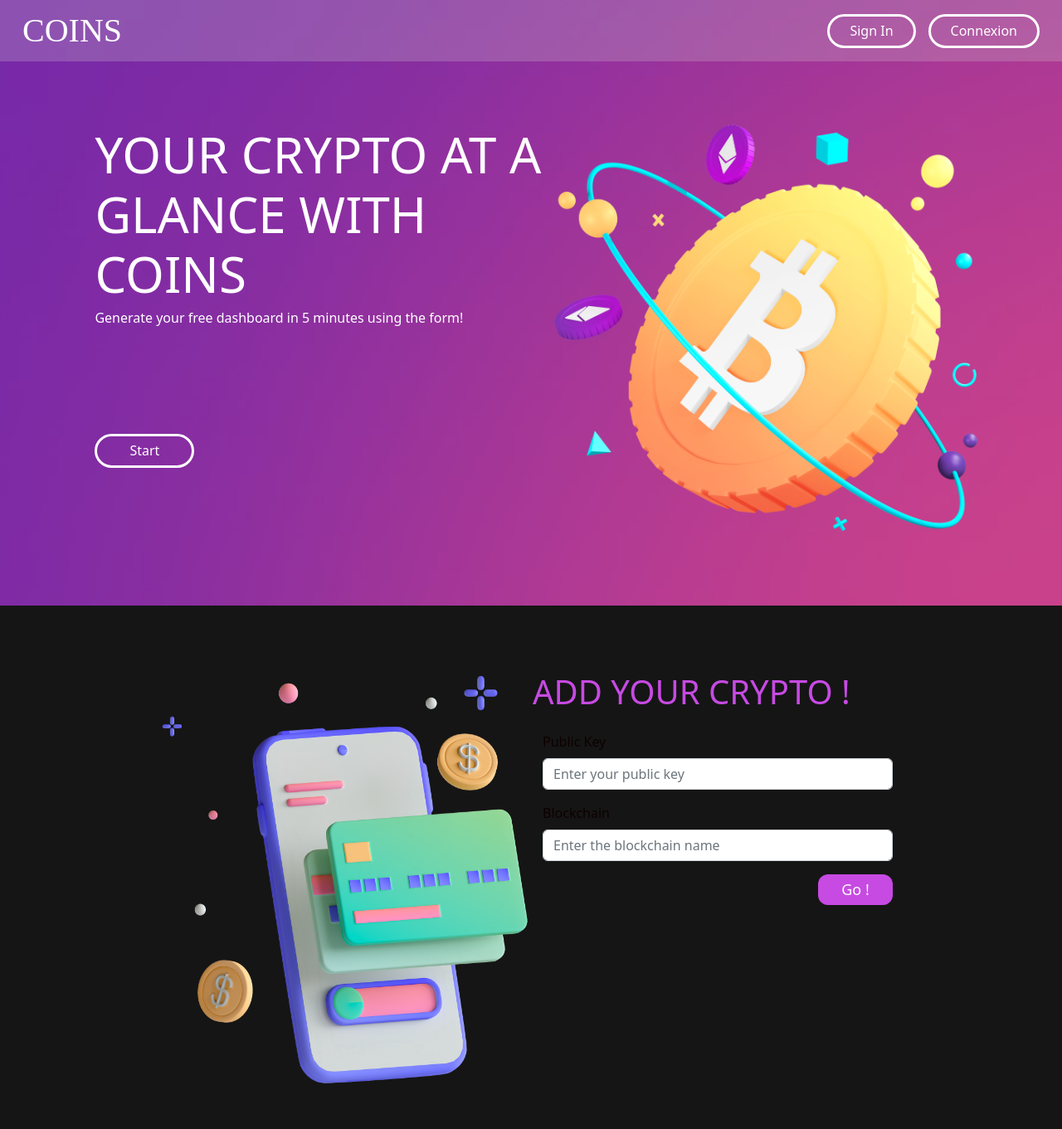
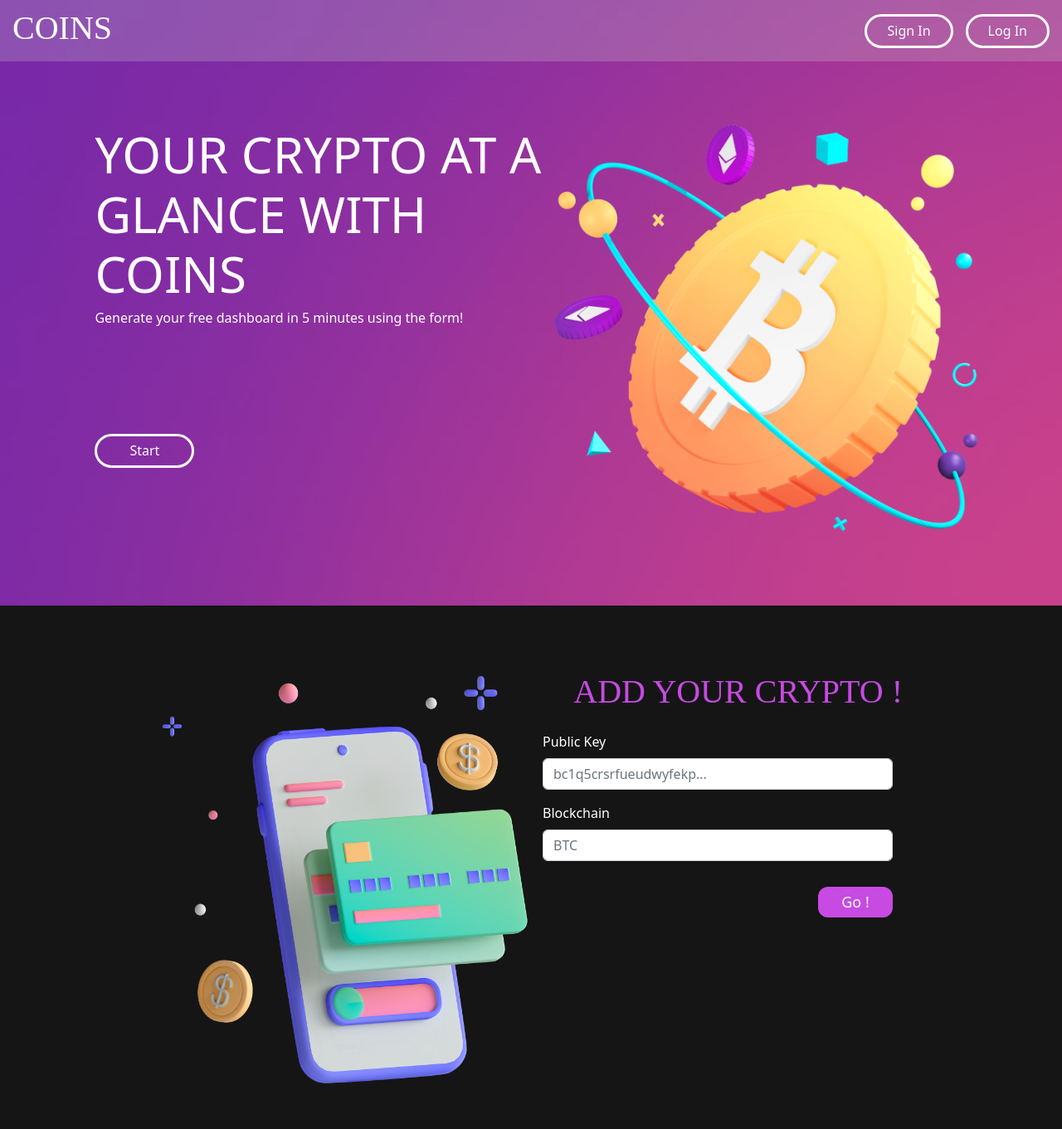
Before and after one commit to etoriaz/coins, a Rails app: page / in a window 1280 px wide. Shown: the top 1361 px of the page at 83% size. Run offline with Rails 7, Linux system fonts and the light colour scheme; style sheets or scripts are compiled from the project's sources; some libraries are stand-ins or nearby versions; some web fonts are replaced.

Commit message:
home sign log

```diff
--- a/app/assets/stylesheets/components/_btn.scss
+++ b/app/assets/stylesheets/components/_btn.scss
@@ -3,13 +3,28 @@
   padding: 8px 24px;
   border-radius: 35px;
   border: 3px solid #FFFFFF;
+  transition: .3s;
+
+  &:hover {
+    background-color: rgba(255, 255, 255, 0.2);
+    border: 3px solid #FFFFFF;
+    color: #FFFFFF;
+  }
 }
 
 .start-btn {
   width: 120px;
   display: flow-root;
   margin-top: 130px;
+  transition: .3s;
+
+  &:hover {
+    background-color: rgba(255, 255, 255, 0.2);
+    border: 3px solid #FFFFFF;
+    color: #FFFFFF;
+  }
 }
+
 
 .violet-btn {
   color: white;
@@ -20,4 +35,10 @@
   background-color: rgb(199, 74, 227);
   border: none;
   border-radius: 12px;
+  transition: .3s;
+
+  &:hover {
+    background-color: rgba(199, 74, 227, 0.3);
+    color: #FFFFFF;
+  }
 }
--- a/app/assets/stylesheets/components/_homeform.scss
+++ b/app/assets/stylesheets/components/_homeform.scss
@@ -12,3 +12,11 @@
   width: 450px;
   height: 500px;
 }
+
+.search-go {
+  margin-top: 15px;
+}
+
+.title-search {
+  text-align: end;
+}
--- a/app/assets/stylesheets/components/_navbar.scss
+++ b/app/assets/stylesheets/components/_navbar.scss
@@ -4,16 +4,27 @@
   position: absolute;
   top: 0;
   width: 100%;
+  height: 74px;
 }
 
 .navbar-lewagon .navbar-collapse {
   flex-grow: 0;
 }
 
+.display-nav {
+  display: flex;
+  justify-content: space-between;
+}
+
 .logo {
   color: white;
   margin: 0;
   margin-left: 15px;
+  text-decoration: none;
+
+  &:hover {
+    color: #FFFFFF;
+  }
 }
 
 .navbar-items {
--- a/app/assets/stylesheets/components/_registration.scss
+++ b/app/assets/stylesheets/components/_registration.scss
@@ -34,7 +34,14 @@
   background-color: rgb(21, 21, 21);
   width: 50%;
   height: 100%;
-  padding: 9%;
+  padding: 10% 9% 10.6% 9%;
+}
+
+.registration-form-session {
+  background-color: rgb(21, 21, 21);
+  width: 50%;
+  height: 100%;
+  padding: 10% 10% 24.3% 10%;
 }
 
 .registration-img {
@@ -46,3 +53,14 @@
   height: 478px;
   width: 460px;
 }
+
+
+.registration-img-session {
+  width: 50%;
+  height: 100%;
+  padding: 4%;
+}
+.registration-imgform-session {
+  height: 593px;
+  width: 560px;
+}
--- a/app/assets/stylesheets/components/_session.scss
+++ b/app/assets/stylesheets/components/_session.scss
@@ -1,8 +1,3 @@
-.form-inputs {
-  margin-top: 300px;
-  margin-left: 100px;
-}
-
 .container-session {
 
   background-image : url("background-color.jpg");
--- a/app/views/devise/registrations/new.html.erb
+++ b/app/views/devise/registrations/new.html.erb
@@ -1,6 +1,7 @@
 <div class="display-registration" style="background-image: url(<%= image_path('background-color.jpg') %>);">
     <div class="form-v"></div>
     <div class="d-flexx">
+
       <div class="registration-form">
           <h2 class="signintitle font-rainbows">SIGN IN</h2>
           <%= simple_form_for(resource, as: resource_name, url: registration_path(resource_name), data: { turbo: :false }) do |f| %>
@@ -8,6 +9,7 @@
 
           <div class="form-vide">
           </div>
+
           <div class="form-inputs">
           <%= f.input :username,
                         required: true,
@@ -27,7 +29,7 @@
           </div>
 
           <div class="form-actions">
-            <%= f.button :submit, "GO", class:"registration-btn" %>
+            <%= f.button :submit, "GO", class:"registration-btn violet-btn" %>
           </div>
         <% end %>
       </div>
--- a/app/views/pages/home.html.erb
+++ b/app/views/pages/home.html.erb
@@ -17,20 +17,20 @@
   </div>
 
   <div>
-  <h1 class="title">ADD YOUR CRYPTO !</h1>
+  <h1 class="title title-search font-rainbows">ADD YOUR CRYPTO !</h1>
 
       <%= simple_form_for @address do |f| %>
       <div class="container mt-4">
         <div class="row">
 
           <div>
-            <%= f.input :public_key, label:"Public Key", placeholder:"Enter your public key" %>
+            <%= f.input :public_key, placeholder: 'bc1q5crsrfueudwyfekp...', label:"Public Key", label_html: { style: "color: white;" } %>
           </div>
 
           <div>
-            <%= f.input :blockchain, label:"Blockchain", placeholder:"Enter the blockchain name" %>
+            <%= f.input :blockchain, placeholder: 'BTC', label:"Blockchain", label_html: { style: "color: white;" } %>
           </div>
-          <div class="col-12 d-flex justify-content-end">
+          <div class="col-12 d-flex justify-content-end search-go">
           <%= f.submit "Go !", class: "violet-btn" %>
           </div>
         </div>
--- a/app/views/shared/_navbar.html.erb
+++ b/app/views/shared/_navbar.html.erb
@@ -1,19 +1,17 @@
-<div class="navbar navbar-expand-sm navbar-lewagon">
-  <div class="container-fluid">
+<div class="navbar navbar-expand-sm navbar-lewagon display-nav">
 
-    <a class="navbar-brand" href="#">
-      <h1 class="font-rainbows logo">COINS</h1>
-    </a>
+    <div><h1><%= link_to "COINS", root_path, class:"font-rainbows logo"%></h1>
+    </div>
 
     <div class="collapse navbar-collapse" id="navbarSupportedContent">
       <ul class="navbar-nav me-auto">
           <li class="navbar-items">
-            <a class="btn-home-white font-btn" href="#">Sign In</a>
+            <a><%= link_to "Sign In", new_user_registration_path, class:"btn-home-white font-btn"%></a>
           </li>
           <li class="navbar-items">
-            <a class="btn-home-white font-btn" href="#">Connexion</a>
+            <a><%= link_to "Log In", user_session_path, class:"btn-home-white font-btn"%></a>
           </li>
       </ul>
     </div>
-  </div>
+
 </div>
```
Also changed, not shown: app/views/devise/sessions/new.html.erb (+25 -25 lines), app/assets/images/calendar.png (added), app/assets/images/digital_wallet.png (added).
